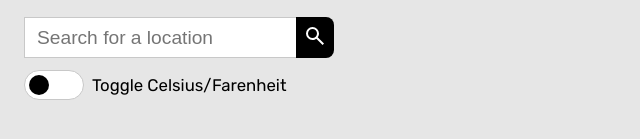
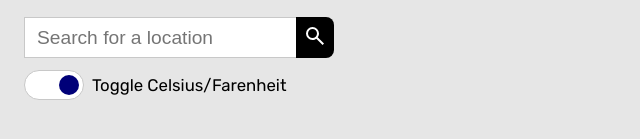
Before and after one commit to ebrahiemfrancis741/weather-app, a website built with webpack: page src/template.html in a window 1280 px wide. Both pictures are taken after a click on the button 54 px from the left and 378 px from the top of the page. Shown: the part 293-432 px from the top of the page, 0-640 px from the left. Built offline with nearby package versions, Linux system fonts and the light colour scheme.

Commit message:
Add event handler for 'btn-toggle'

```diff
--- a/src/styles.css
+++ b/src/styles.css
@@ -53,6 +53,7 @@ main {
         width: 20px;
         border-radius: 50%;
         background-color: black;
+        transition: 0.4s;
       }
 
       &.active {
--- a/src/template.html
+++ b/src/template.html
@@ -28,7 +28,7 @@
         </button>
       </form>
       <div class="toggle-container">
-        <button type="button" id="btn-toggle" class="toggle"></button>
+        <button type="button" id="btn-toggle" class="toggle" data-ebs-toggle-value="0"></button>
         <label class="label-toggle"> Toggle Celsius/Farenheit</label>
       </div>
       <div class="weather-container"></div>
--- a/src/uiManager.js
+++ b/src/uiManager.js
@@ -69,9 +69,23 @@ function createWeatherElement(data) {
   conditions.textContent = data.conditions;
 }
 
+function btnToggleEventHandler() {
+  let btnToggle = document.querySelector("#btn-toggle");
+  btnToggle.addEventListener("click", () => {
+    if (btnToggle.getAttribute("data-ebs-toggle-value") == "0") {
+      btnToggle.classList.add("active");
+      btnToggle.setAttribute("data-ebs-toggle-value", "1");
+    } else if (btnToggle.getAttribute("data-ebs-toggle-value") == "1") {
+      btnToggle.classList.remove("active");
+      btnToggle.setAttribute("data-ebs-toggle-value", "0");
+    }
+  });
+}
+
 function setupEventHandlers() {
   btnSearchEventHandler();
   formSearchEventHandler();
+  btnToggleEventHandler();
 }
 
 export { setupEventHandlers };
```
